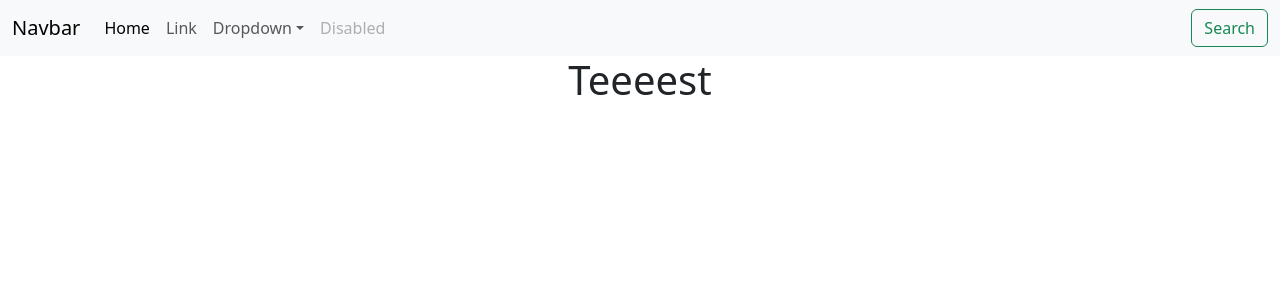
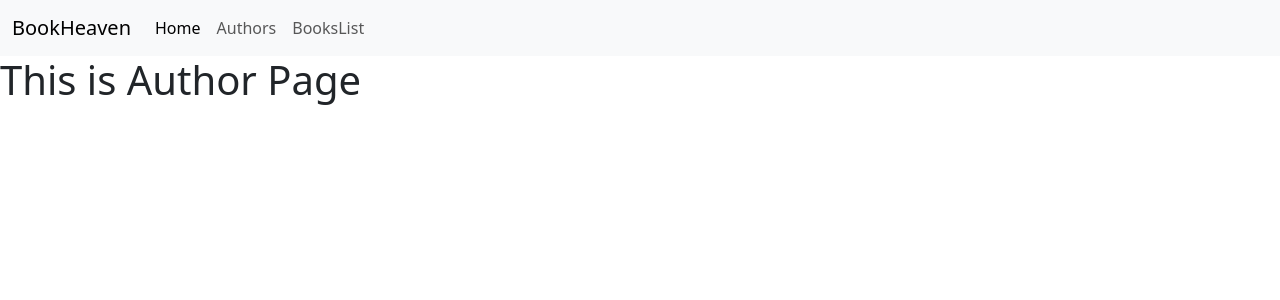
Before and after one commit to DimitarIt99/BookHeaven, a React (Vite) app: page /author in a window 1280 px wide. Shown: the top 300 px of the page. Built offline with nearby package versions, Linux system fonts and the light colour scheme.

Commit message:
Add Basic Route && Fix Nav Bar

```diff
--- a/package.json
+++ b/package.json
@@ -13,7 +13,8 @@
     "bootstrap": "^5.3.2",
     "react": "^18.2.0",
     "react-dom": "^18.2.0",
-    "react-i18next": "^14.0.5"
+    "react-i18next": "^14.0.5",
+    "react-router-dom": "^6.22.1"
   },
   "devDependencies": {
     "@types/react": "^18.2.55",
--- a/src/App.tsx
+++ b/src/App.tsx
@@ -1,8 +1,22 @@
+import { Route, Routes } from "react-router-dom";
 import Navbar from "./components/Navbar";
-import Test from "./components/Test";
+import Home from "./components/Home";
+import Book from "./components/book/Book";
+import BookList from "./components/book/BookList";
+import Author from "./components/author/Author";
 
-function App () {
-  return ( <><Navbar/><Test/></> );
+function App() {
+  return (
+    <>
+      <Navbar />
+      <Routes>
+        <Route path="/" element={<Home />} />
+        <Route path="/book/" element={<Book />} />
+        <Route path="/book_list/" element={<BookList />} />
+        <Route path="author/" element={<Author />} />
+      </Routes>
+    </>
+  );
 }
 
 export default App;
--- /dev/null
+++ b/src/components/Home.tsx
@@ -0,0 +1,5 @@
+function Home() {
+  return <h1> Home Page</h1>;
+}
+
+export default Home;
--- a/src/components/Navbar.tsx
+++ b/src/components/Navbar.tsx
@@ -3,35 +3,37 @@ function Navbar() {
   return (
     <nav className="navbar navbar-expand-lg bg-body-tertiary">
       <div className="container-fluid">
-                <a className="navbar-brand" >Navbar</a>
-                <button className="navbar-toggler" type="button" data-bs-toggle="collapse" data-bs-target="#navbarSupportedContent" aria-controls="navbarSupportedContent" aria-expanded="false" aria-label="Toggle navigation">
+        <a className="navbar-brand" href="/">
+          BookHeaven
+        </a>
+        <button
+          className="navbar-toggler"
+          type="button"
+          data-bs-toggle="collapse"
+          data-bs-target="#navbarNavDropdown"
+          aria-controls="navbarNavDropdown"
+          aria-expanded="false"
+          aria-label="Toggle navigation">
           <span className="navbar-toggler-icon"></span>
         </button>
-                <div className="collapse navbar-collapse" id="navbarSupportedContent">
-                <ul className="navbar-nav me-auto mb-2 mb-lg-0">
+        <div className="collapse navbar-collapse" id="navbarNavDropdown">
+          <ul className="navbar-nav">
             <li className="nav-item">
-                    <a className="nav-link active" aria-current="page" >Home</a>
+              <a className="nav-link active" aria-current="page" href="/">
+                Home
+              </a>
             </li>
             <li className="nav-item">
-                    <a className="nav-link" >Link</a>
-                    </li>
-                    <li className="nav-item dropdown">
-                    <a className="nav-link dropdown-toggle"  role="button" data-bs-toggle="dropdown" aria-expanded="false">
-                        Dropdown
+              <a className="nav-link" href="/author/">
+                Authors
               </a>
-                    <ul className="dropdown-menu">
-                        <li><a className="dropdown-item" >Action</a></li>
-                        <li><a className="dropdown-item" >Another action</a></li>
-                        <li><a className="dropdown-item" >Something else here</a></li>
-                    </ul>
             </li>
             <li className="nav-item">
-                    <a className="nav-link disabled" aria-disabled="true">Disabled</a>
+              <a className="nav-link" href="/book_list/">
+                BooksList
+              </a>
             </li>
           </ul>
-                <form className="d-flex" role="search">
-                    <button className="btn btn-outline-success" type="submit">Search</button>
-                </form>
         </div>
       </div>
     </nav>
--- a/src/components/Test.tsx
+++ b/src/components/Test.tsx
@@ -1,6 +1,5 @@
 function Test() {
-
-    return <h1 className="text-center">Teeeest</h1>;
+  return <h1 className="text-center">Teeeest</h1>;
 }
 
 export default Test;
--- /dev/null
+++ b/src/components/author/Author.tsx
@@ -0,0 +1,7 @@
+function Author () {
+
+    return <h1>This is Author Page</h1>
+
+}
+
+export default Author;
--- /dev/null
+++ b/src/components/book/Book.tsx
@@ -0,0 +1,5 @@
+function Book() {
+  return <h1>This is Book page</h1>;
+}
+
+export default Book;
--- /dev/null
+++ b/src/components/book/BookList.tsx
@@ -0,0 +1,7 @@
+function BookList() {
+
+
+    return <h1>Book List</h1>
+}
+
+export default BookList;
--- a/src/main.tsx
+++ b/src/main.tsx
@@ -1,11 +1,14 @@
-import React from 'react'
-import ReactDOM from 'react-dom/client'
-import App from './App.tsx'
+import React from "react";
+import ReactDOM from "react-dom/client";
+import App from "./App.tsx";
 //import './index.css'
-import 'bootstrap/dist/css/bootstrap.css'
+import "bootstrap/dist/css/bootstrap.css";
+import { BrowserRouter } from "react-router-dom";
 
-ReactDOM.createRoot(document.getElementById('root')!).render(
+ReactDOM.createRoot(document.getElementById("root")!).render(
   <React.StrictMode>
-    <App />
-  </React.StrictMode>,
-)
+    <BrowserRouter>
+      <App />
+    </BrowserRouter>
+  </React.StrictMode>
+);
```
Also changed, not shown: 2 other files (tests, documents, lock files or other folders). Lines whose indentation alone changed are shown as unchanged.
